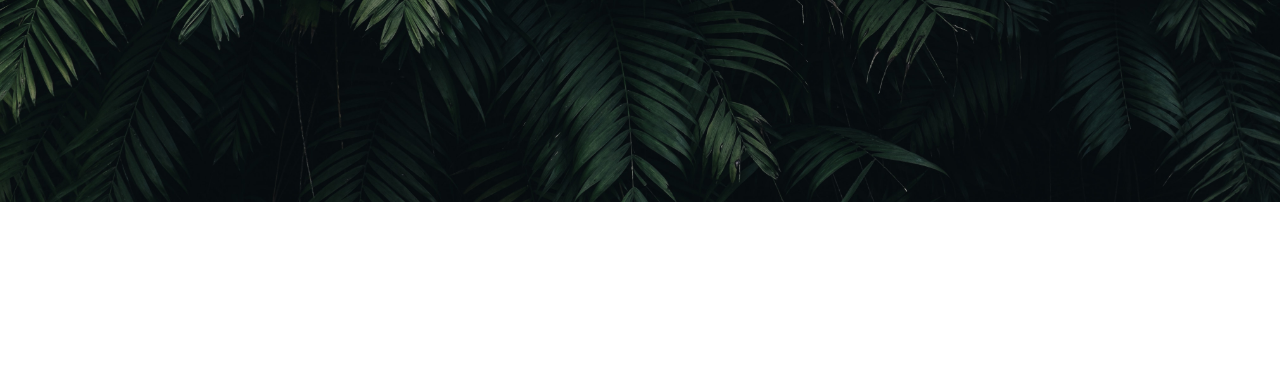
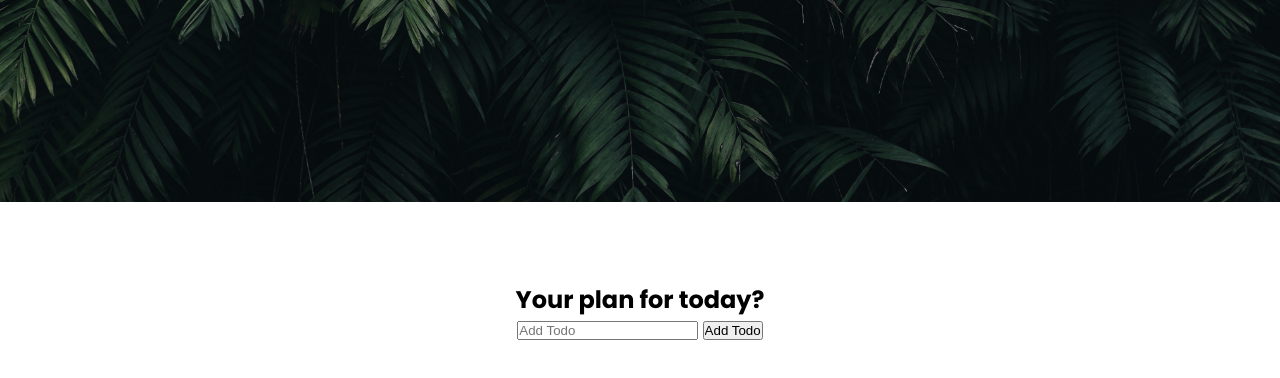
Before and after one commit to AnuLoveCoding/DOM-TUTORIAL, a plain HTML site: page index.html in a window 1280 px wide. Shown: the part 278-656 px from the top of the page. Drawn offline with Linux system fonts and the light colour scheme.

Commit message:
Dom Tutorial

```diff
--- a/index.html
+++ b/index.html
@@ -22,5 +22,12 @@
         <button class="btn btn-headline">Learn More</button>
         </div>
     </header>
+    <section class="section-todo container">
+        <h2>Your plan for today?</h2>
+        <form action="">
+            <input type="text" name="" id="" placeholder="Add Todo">
+            <input type="submit" value="Add Todo">
+        </form>
+    </section>
     </body>
 </html>
--- a/style.css
+++ b/style.css
@@ -69,3 +69,8 @@ a{
     font-weight: 600;
 
 }
+
+.section-todo{
+   margin-top: 5rem;
+   text-align: center;
+}
```
